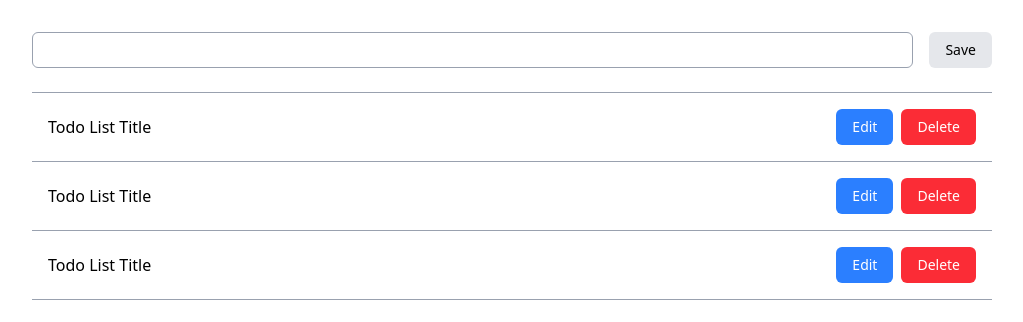
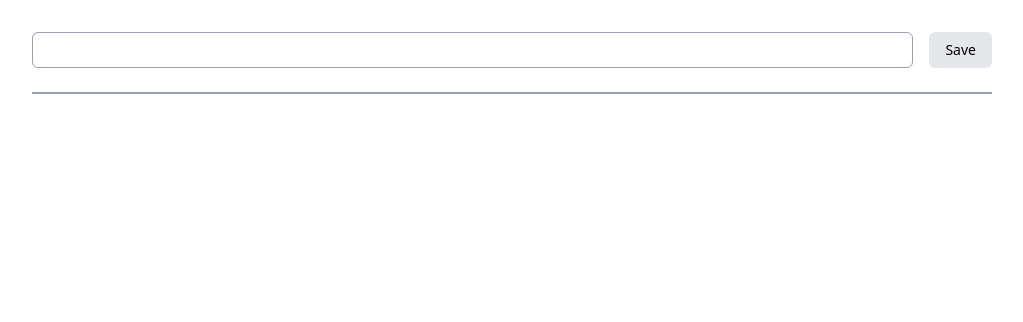
Before and after one commit to earth824/dnc01-react-fundamental, a React (Vite) app: page / in a window 1280 px wide. Shown: the top 322 px of the page, without its empty margins (128-1151 px from the left). Built offline with nearby package versions, Linux system fonts and the light colour scheme.

Commit message:
rendering todo item

```diff
--- a/package.json
+++ b/package.json
@@ -11,8 +11,10 @@
   },
   "dependencies": {
     "@tailwindcss/vite": "^4.1.18",
+    "clsx": "^2.1.1",
     "react": "^19.2.0",
     "react-dom": "^19.2.0",
+    "tailwind-merge": "^3.4.0",
     "tailwindcss": "^4.1.18"
   },
   "devDependencies": {
--- a/src/App.tsx
+++ b/src/App.tsx
@@ -1,53 +1,22 @@
+import { useState } from 'react';
+import CreateTodoForm from './components/CreateTodoForm';
+import TodoItem from './components/TodoItem';
+import type { Todo } from './types/todo';
+
+// const mockTodos: Todo[] = [{ id: crypto.randomUUID(), title: 'Read a book' }];
+
 function App() {
+  const [todos, setTodos] = useState<Todo[]>([]);
   return (
     <div className="max-w-5xl mx-auto">
       <div className="flex flex-col gap-6 p-8">
         <div className="flex gap-4">
-          <input
-            type="text"
-            className="outline-none w-full border border-gray-400 rounded-md h-9 px-3"
-          />
-          <button className="bg-gray-200 px-4 py-2 h-9 rounded-md text-sm">
-            Save
-          </button>
+          <CreateTodoForm />
         </div>
-
         <div className="border-y border-gray-400 divide-y divide-gray-400">
-          <div className="p-4 flex justify-between items-center">
-            <span>Todo List Title</span>
-            <div className="flex gap-2">
-              <button className="bg-blue-500 text-white px-4 py-2 h-9 rounded-md text-sm">
-                Edit
-              </button>
-              <button className="bg-red-500 text-white px-4 py-2 h-9 rounded-md text-sm">
-                Delete
-              </button>
-            </div>
-          </div>
-
-          <div className="p-4 flex justify-between items-center">
-            <span>Todo List Title</span>
-            <div className="flex gap-2">
-              <button className="bg-blue-500 text-white px-4 py-2 h-9 rounded-md text-sm">
-                Edit
-              </button>
-              <button className="bg-red-500 text-white px-4 py-2 h-9 rounded-md text-sm">
-                Delete
-              </button>
-            </div>
-          </div>
-
-          <div className="p-4 flex justify-between items-center">
-            <span>Todo List Title</span>
-            <div className="flex gap-2">
-              <button className="bg-blue-500 text-white px-4 py-2 h-9 rounded-md text-sm">
-                Edit
-              </button>
-              <button className="bg-red-500 text-white px-4 py-2 h-9 rounded-md text-sm">
-                Delete
-              </button>
-            </div>
-          </div>
+          {todos.map((todo) => (
+            <TodoItem key={todo.id} {...todo} />
+          ))}
         </div>
       </div>
     </div>
--- /dev/null
+++ b/src/components/Button.tsx
@@ -0,0 +1,51 @@
+import type { ComponentProps } from 'react';
+import { cn } from '../utils/cn';
+
+type ButtonProps = ComponentProps<'button'>;
+// { onClick: () => { console.log('click')}, id: 'abcd' }
+export default function Button({ children, className, ...props }: ButtonProps) {
+  return (
+    <button
+      className={cn('bg-gray-200 px-4 py-2 h-9 rounded-md text-sm', className)}
+      {...props}
+      // onClick: () => { console.log('click')}
+      // id: 'abcd'
+    >
+      {children}
+    </button>
+  );
+}
+
+// px-4 py-2 h-9 rounded-md text-sm bg-blue-500 text-white px-8
+// tailwind-merge: twMerge('px-4 px-8 h-9') ==> 'px-8 h-9'
+// twMerge(
+//   clsx('text-white px-4 py-2 h-9 rounded-md text-sm', className, {
+//     'text-red-500': isError
+//   })
+// ); // px-4 py-2 h-9 rounded-md text-sm text-red-500
+// clsx: clsx('px-4 py-2 h-9 rounded-md text-sm', 'bg-blue-500 text-white px-8', 'text-lg py-0')
+// assume we have isError: boolean
+// clsx: clsx('px-4 py-2 h-9 rounded-md text-sm', isError && 'text-red-500', { 'text-red-500': isError })
+
+// type ButtonProps = {
+//   children: ReactNode;
+//   color: 'blue' | 'red' | 'gray';
+// };
+
+// const baseClassName = 'px-4 py-2 h-9 rounded-md text-sm';
+
+// const additionalClassName = {
+//   blue: 'bg-blue-500 text-white',
+//   red: 'bg-red-500 text-white',
+//   gray: 'bg-gray-200'
+// };
+
+// export default function Button({ children, color }: ButtonProps) {
+//   return (
+//     // color: 'blue' ==> additionalClassName['blue'] ==> 'bg-blue-500 text-white'
+//     // 'px-4 py-2 h-9 rounded-md text-sm bg-blue-500 text-white'
+//     <button className={`${baseClassName} ${additionalClassName[color]}`}>
+//       {children}
+//     </button>
+//   );
+// }
--- /dev/null
+++ b/src/components/CreateTodoForm.tsx
@@ -0,0 +1,17 @@
+import Button from './Button';
+import Input from './Input';
+
+export default function CreateTodoForm() {
+  return (
+    <>
+      <Input />
+      <Button
+        onClick={() => {
+          console.log('click');
+        }}
+      >
+        Save
+      </Button>
+    </>
+  );
+}
--- /dev/null
+++ b/src/components/Input.tsx
@@ -0,0 +1,17 @@
+import type { ComponentProps } from 'react';
+import { cn } from '../utils/cn';
+
+type InputProps = ComponentProps<'input'>;
+
+export default function Input({ className, ...props }: InputProps) {
+  return (
+    <input
+      type="text"
+      className={cn(
+        'outline-none w-full border border-gray-400 rounded-md h-9 px-3 focus:ring-4 focus:ring-gray-200',
+        className
+      )}
+      {...props}
+    />
+  );
+}
--- /dev/null
+++ b/src/components/TodoItem.tsx
@@ -0,0 +1,19 @@
+import type { Todo } from '../types/todo';
+import Button from './Button';
+
+type TodoItemProps = Todo;
+// type TodoItemProps = {
+//   todo: Todo;
+// };
+
+export default function TodoItem({ title }: TodoItemProps) {
+  return (
+    <div className="p-4 flex justify-between items-center">
+      <span>{title}</span>
+      <div className="flex gap-2">
+        <Button className="bg-blue-500 text-white">Edit</Button>
+        <Button className="bg-red-500 text-white">Delete</Button>
+      </div>
+    </div>
+  );
+}
--- /dev/null
+++ b/src/types/todo.ts
@@ -0,0 +1,6 @@
+export type Todo = {
+  id: string;
+  title: string;
+  // status: 'pending' | 'ongoing' | 'completed',
+  // priority: 'high' | 'medium' | 'low'
+};
--- /dev/null
+++ b/src/utils/cn.ts
@@ -0,0 +1,9 @@
+import type { ClassValue } from 'clsx';
+import clsx from 'clsx';
+import { twMerge } from 'tailwind-merge';
+
+export function cn(...inputs: ClassValue[]) {
+  return twMerge(clsx(...inputs));
+}
+
+// cn('text-red-500', 'text-blue-900', isError && 'text-red-500') ==> 'text-red-900'
```
Also changed, not shown: 1 other file (tests, documents, lock files or other folders).
